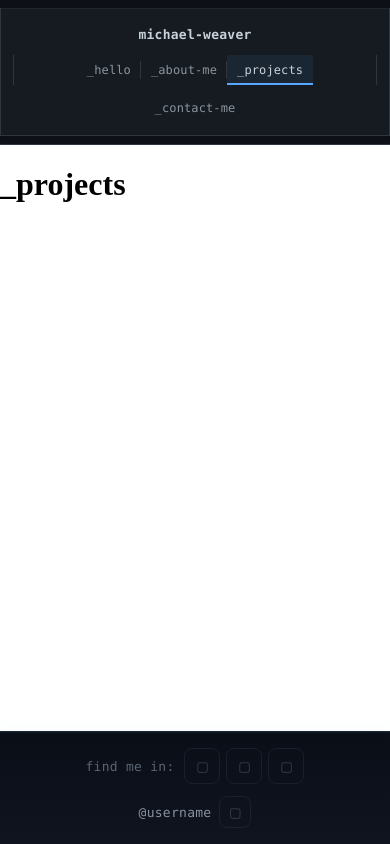
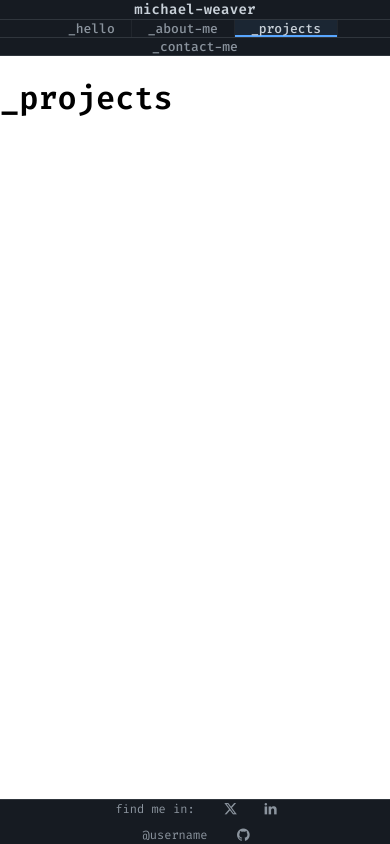
Before and after one commit to vikasthakur70183/MyPortfolio, a React (Vite) app: page /projects in a window 390 px wide. Built offline with nearby package versions, Linux system fonts and the light colour scheme.

Commit message:
create the footer and header for Prorfolio with layout standers

```diff
--- a/package.json
+++ b/package.json
@@ -13,7 +13,8 @@
     "react": "^19.2.0",
     "react-dom": "^19.2.0",
     "react-router": "^7.13.0",
-    "react-router-dom": "^7.13.0"
+    "react-router-dom": "^7.13.0",
+    "remixicon": "^4.8.0"
   },
   "devDependencies": {
     "@eslint/js": "^9.39.1",
--- a/src/components/Footer/Footer.jsx
+++ b/src/components/Footer/Footer.jsx
@@ -4,53 +4,27 @@ import styles from './Footer.module.css'
 function Footer() {
   return (
     <footer className={styles.footer} role="contentinfo">
+      <div className={styles.container}>
         <div className={styles.leftSection}>
           <span className={styles.findMeText}>find me in:</span>
 
           <div className={styles.socialIcons} role="group" aria-label="Social media links">
-          <button
-            type="button"
-            className={styles.iconPlaceholder}
-            aria-label="Find me on Twitter"
-            tabIndex={0}
-          >
-            <span aria-hidden="true">▢</span>
+            <button className={styles.iconTab} aria-label="Twitter">
+              <i className="ri-twitter-x-fill" />
             </button>
 
-          <button
-            type="button"
-            className={styles.iconPlaceholder}
-            aria-label="Find me on LinkedIn"
-            tabIndex={0}
-          >
-            <span aria-hidden="true">▢</span>
-          </button>
-
-          <button
-            type="button"
-            className={styles.iconPlaceholder}
-            aria-label="Find me on another platform"
-            tabIndex={0}
-          >
-            <span aria-hidden="true">▢</span>
+            <button className={styles.iconTab} aria-label="LinkedIn">
+              <i className="ri-linkedin-fill" />
             </button>
           </div>
         </div>
 
-      <div className={styles.centerSection} aria-hidden="true">
-      </div>
-
         <div className={styles.rightSection}>
           <span className={styles.username}>@username</span>
-
-        <button
-          type="button"
-          className={styles.githubPlaceholder}
-          aria-label="View GitHub profile"
-          tabIndex={0}
-        >
-          <span aria-hidden="true">▢</span>
+          <button className={styles.iconTab} aria-label="GitHub">
+            <i className="ri-github-fill" />
           </button>
+        </div>
       </div>
     </footer>
   )
--- a/src/components/Footer/Footer.module.css
+++ b/src/components/Footer/Footer.module.css
@@ -1,244 +1,127 @@
+/* ==========================================================================
+   Footer — Segmented Editor Style (Figma Matched)
+   ========================================================================== */
+
 .footer {
-  --footer-bg-start: #0a0e17;
-  --footer-bg-end: #0f141f;
-  --footer-border: rgba(100, 120, 150, 0.15);
-  --footer-glow: rgba(64, 180, 200, 0.08);
-  --text-primary: #8892a0;
-  --text-secondary: #5a6474;
-  --text-muted: #3d4555;
-  --icon-hover-bg: rgba(100, 120, 150, 0.1);
-  --icon-hover-border: rgba(100, 120, 150, 0.25);
-  --transition-fast: 0.2s ease;
-  --transition-smooth: 0.3s cubic-bezier(0.4, 0, 0.2, 1);
+  --bg-outer: #0d1117;
+  --bg-inner: #161b22;
+  --border-main: #30363d;
+  --border-soft: #21262d;
+
+  --text-primary: #c9d1d9;
+  --text-secondary: #8b949e;
+
+  --accent: #58a6ff;
+  --accent-bg: rgba(88, 166, 255, 0.08);
+  --hover-bg: rgba(177, 186, 212, 0.12);
+
+  width: 100%;
+  background: var(--bg-outer);
+  border-top: 1px solid var(--border-main);
+}
+
+/* ===================== INNER PANEL ===================== */
+.container {
+  max-width: 1200px;
 
   display: flex;
   justify-content: space-between;
-  align-items: center;
+  align-items: stretch;
 
-  min-height: 56px;
-  padding: 0 2rem;
+  background: var(--bg-inner);
+  border-left: 1px solid var(--border-main);
+  border-right: 1px solid var(--border-main);
 
-  background: linear-gradient(
-    180deg,
-    var(--footer-bg-start) 0%,
-    var(--footer-bg-end) 100%
-  );
-
-  backdrop-filter: blur(12px);
-  -webkit-backdrop-filter: blur(12px);
-
-  border-top: 1px solid var(--footer-border);
-  box-shadow:
-    0 1px 0 var(--footer-border),
-    0 4px 20px var(--footer-glow),
-    inset 0 1px 0 var(--footer-glow);
-
-  -webkit-backdrop-filter: blur(12px);
-  backdrop-filter: blur(12px);
-
-  font-family: 'SF Mono', 'Fira Code', 'Consolas', monospace;
-  font-size: 0.8125rem;
-  letter-spacing: 0.02em;
-
-  position: relative;
-  width: 100%;
-  box-sizing: border-box;
+  min-height: 44px;
+  font-family: 'Fira Code', 'SF Mono', monospace;
+  font-size: 0.75rem;
 }
 
+/* ===================== LEFT ===================== */
 .leftSection {
   display: flex;
-  align-items: center;
-  gap: 1rem;
+  align-items: stretch;
 }
 
 .findMeText {
+  display: flex;
+  align-items: center;
+  padding: 0 1rem;
   color: var(--text-secondary);
-  font-weight: 500;
+  border-right: 1px solid var(--border-main);
   white-space: nowrap;
 }
 
+/* ===================== ICON TABS ===================== */
 .socialIcons {
   display: flex;
-  gap: 0.5rem;
 }
 
-.iconPlaceholder {
+.iconTab {
   display: flex;
   align-items: center;
   justify-content: center;
 
-  width: 32px;
-  height: 32px;
+  width: 40px;
+  height: 100%;
 
   background: transparent;
-  border: 1px solid var(--footer-border);
-  border-radius: 6px;
+  border: none;
+  border-right: 1px solid var(--border-soft);
+
+  color: var(--text-secondary);
   cursor: pointer;
 
-  color: var(--text-muted);
-
-  transition: all var(--transition-smooth);
-
-  padding: 0;
+  transition: background 0.15s ease, color 0.15s ease;
 }
 
-.iconPlaceholder:hover {
-  background: var(--icon-hover-bg);
-  border-color: var(--icon-hover-border);
+.iconTab:hover {
+  background: var(--hover-bg);
   color: var(--text-primary);
-  transform: translateY(-1px);
-  box-shadow:
-    0 2px 8px var(--footer-glow),
-    0 0 12px var(--footer-glow);
 }
 
-.iconPlaceholder:focus {
-  outline: none;
-  border-color: rgba(64, 180, 200, 0.4);
-  box-shadow:
-    0 0 0 2px rgba(64, 180, 200, 0.15),
-    0 2px 8px var(--footer-glow);
+.iconTab i {
+  font-size: 0.95rem;
 }
 
-.centerSection {
-  flex: 1;
-  display: flex;
-  justify-content: center;
-  min-width: 80px;
-}
-
+/* ===================== RIGHT ===================== */
 .rightSection {
   display: flex;
-  align-items: center;
-  gap: 0.75rem;
+  align-items: stretch;
+  border-left: 1px solid var(--border-main);
 }
 
 .username {
-  color: var(--text-primary);
-  font-weight: 500;
+  display: flex;
+  align-items: center;
+  padding: 0 1rem;
+  color: var(--text-secondary);
+  border-right: 1px solid var(--border-soft);
   white-space: nowrap;
 }
 
-.githubPlaceholder {
-  display: flex;
-  align-items: center;
-  justify-content: center;
-
-  width: 28px;
-  height: 28px;
-
-  background: transparent;
-  border: 1px solid var(--footer-border);
-  border-radius: 6px;
-  cursor: pointer;
-
-  color: var(--text-muted);
-
-  transition: all var(--transition-smooth);
-
-  padding: 0;
-}
-
-.githubPlaceholder:hover {
-  background: var(--icon-hover-bg);
-  border-color: var(--icon-hover-border);
-  color: var(--text-primary);
-  transform: translateY(-1px);
-  box-shadow:
-    0 2px 8px var(--footer-glow),
-    0 0 12px var(--footer-glow);
-}
-
-.githubPlaceholder:focus {
-  outline: none;
-  border-color: rgba(64, 180, 200, 0.4);
-  box-shadow:
-    0 0 0 2px rgba(64, 180, 200, 0.15),
-    0 2px 8px var(--footer-glow);
-}
-
-@media (max-width: 768px) {
-  .footer {
-    padding: 0 1.25rem;
-    min-height: 52px;
+/* ===================== MOBILE ===================== */
+@media (max-width: 640px) {
+  .container {
+    flex-direction: column;
+    align-items: center;
+    border-left: none;
+    border-right: none;
   }
 
-  .leftSection {
-    gap: 0.75rem;
+  .leftSection,
+  .rightSection {
+    width: 100%;
+    justify-content: center;
+    border: none;
   }
 
-  .socialIcons {
-    gap: 0.375rem;
+  .findMeText,
+  .username {
+    border: none;
   }
 
-  .iconPlaceholder {
-    width: 28px;
-    height: 28px;
-  }
-
-  .githubPlaceholder {
-    width: 26px;
-    height: 26px;
-  }
-
-  .rightSection {
-    gap: 0.5rem;
+  .iconTab {
+    border-right: none;
   }
 }
-
-@media (max-width: 480px) {
-  .footer {
-    flex-direction: column;
-    justify-content: center;
-    align-items: center;
-
-    padding: 1rem 1rem;
-
-    min-height: fit-content;
-    gap: 0.75rem;
-  }
-
-  .leftSection {
-    order: 1;
-    justify-content: center;
-    width: 100%;
-    gap: 0.625rem;
-  }
-
-  .centerSection {
-    order: 2;
-    display: none;
-  }
-
-  .rightSection {
-    order: 3;
-    justify-content: center;
-    width: 100%;
-    gap: 0.5rem;
-  }
-
-  .iconPlaceholder {
-    width: 36px;
-    height: 36px;
-    border-radius: 8px;
-  }
-
-  .githubPlaceholder {
-    width: 32px;
-    height: 32px;
-    border-radius: 8px;
-  }
-}
-
-@media print {
-  .footer {
-    background: none;
-    border-top: 1px solid #ccc;
-    box-shadow: none;
-  }
-
-  .iconPlaceholder,
-  .githubPlaceholder {
-    border: 1px solid #999;
-  }
-}
--- a/src/components/Header/Header.module.css
+++ b/src/components/Header/Header.module.css
@@ -1,364 +1,167 @@
 /* ==========================================================================
-   Header Styles - Dark Futuristic Developer Portfolio
-   Refined for segmented tab design with bordered panels
+   Header Styles — Segmented Editor-Style Tabs (FINAL)
+   Matches reference screenshot exactly
    ========================================================================== */
 
-/* CSS Custom Properties - Design Tokens */
 .header {
-  --header-bg-outer: #0d1117;
-  --header-bg-inner: #161b22;
-  --header-border: #30363d;
-  --header-border-light: #21262d;
+  --bg-outer: #0d1117;
+  --bg-inner: #161b22;
+  --border-main: #30363d;
+  --border-soft: #21262d;
+
   --text-primary: #c9d1d9;
   --text-secondary: #8b949e;
-  --text-muted: #6e7681;
-  --accent-color: #58a6ff;
-  --accent-glow: rgba(88, 166, 255, 0.15);
-  --nav-hover-bg: rgba(177, 186, 212, 0.12);
-  --transition-fast: 0.15s ease;
 
-  position: relative;
+  --accent: #58a6ff;
+  --accent-bg: rgba(88, 166, 255, 0.08);
+
+  --hover-bg: rgba(177, 186, 212, 0.12);
+  --transition: 0.15s ease;
+
   width: 100%;
-  background: var(--header-bg-outer);
-  border-bottom: 1px solid var(--header-border);
+  background: var(--bg-outer);
+  border-bottom: 1px solid var(--border-main);
 }
 
-/* ==========================================================================
-   Container - Centered bordered panel design
-   VISUAL CHANGE: Added inner bordered container appearance
-   ========================================================================== */
+/* ===================== INNER PANEL ===================== */
 .container {
   display: flex;
-  justify-content: space-between;
-  align-items: center;
-  margin: 0 auto;
-  padding: 0 1rem;
+  align-items: stretch;
 
-  min-height: 56px;
 
-  /* Inner container with distinct border */
-  background: var(--header-bg-inner);
-  border: 1px solid var(--header-border);
-  border-top: none;
 
-  /* Subtle inner glow - reduced from excessive blur */
-  box-shadow:
-    inset 0 1px 0 var(--header-border-light),
-    0 1px 3px rgba(0, 0, 0, 0.1);
+  background: var(--bg-inner);
+  border-left: 1px solid var(--border-main);
+  border-right: 1px solid var(--border-main);
 
   font-family: 'SF Mono', 'Fira Code', 'Consolas', monospace;
+  min-height: 52px;
 }
 
-/* ==========================================================================
-   Brand Section - Left side logo/brand name
-   ========================================================================== */
+/* ===================== BRAND ===================== */
 .brand {
-  flex-shrink: 0;
-  padding: 0 0.75rem;
+  display: flex;
+  align-items: center;
+  padding: 0 1rem;
+  border-right: 1px solid var(--border-main);
 }
 
 .brandLink {
-  display: inline-block;
-
   color: var(--text-primary);
   font-size: 0.875rem;
   font-weight: 600;
   letter-spacing: 0.02em;
   text-decoration: none;
-
-  transition: color var(--transition-fast);
 }
 
-.brandLink:hover {
+/* ===================== NAV ===================== */
+.nav {
+  flex: 1;
+  display: flex;
+}
+
+.navList {
+  display: flex;
+  list-style: none;
+  margin: 0;
+  padding: 0;
+}
+
+.navItem {
+  display: flex;
+}
+
+/* ===================== TAB STYLE ===================== */
+.navLink {
+  display: flex;
+  align-items: center;
+
+  padding: 0 1rem;
+  height: 100%;
+
+  font-size: 0.8125rem;
+  font-weight: 500;
+  color: var(--text-secondary);
+  text-decoration: none;
+
+  border-right: 1px solid var(--border-soft);
+  transition: background var(--transition), color var(--transition);
+}
+
+.navLink:hover {
+  background: var(--hover-bg);
   color: var(--text-primary);
 }
 
-.brandLink:focus {
-  outline: none;
+/* ACTIVE TAB — EXACT MATCH */
+.navLink.active {
+  background: var(--accent-bg);
+  color: var(--text-primary);
+  box-shadow: inset 0 -2px 0 var(--accent);
+}
+
+/* ===================== CONTACT TAB ===================== */
+.contact {
+  display: flex;
+  align-items: stretch;
+  border-left: 1px solid var(--border-main);
+}
+
+.contactLink {
+  display: flex;
+  align-items: center;
+
+  padding: 0 1.25rem;
+  font-size: 0.8125rem;
+  font-weight: 500;
+
+  color: var(--text-secondary);
+  text-decoration: none;
+
+  transition: background var(--transition), color var(--transition);
+}
+
+.contactLink:hover {
+  background: var(--hover-bg);
   color: var(--text-primary);
 }
 
-.brandLink:focus-visible {
-  outline: 2px solid var(--accent-color);
-  outline-offset: 3px;
-  border-radius: 2px;
+.contactLink.active {
+  background: var(--accent-bg);
+  color: var(--text-primary);
+  box-shadow: inset 0 -2px 0 var(--accent);
 }
 
-/* ==========================================================================
-   Navigation - Center section with segmented tab links
-   VISUAL CHANGE: Transformed into boxed/segmented tabs with separators
-   ========================================================================== */
-.nav {
-  flex: 1;
-  display: flex;
-  min-width: 0;
-}
-
-/* Container for nav tabs with border separators */
-.navList {
-  display: flex;
-  align-items: center;
-
-  list-style: none;
-  margin: 0;
-  padding: 0;
-
-  /* Vertical separators between nav items */
-  border-left: 1px solid var(--header-border);
-  border-right: 1px solid var(--header-border);
-}
-
-.navItem {
-  margin: 0;
-  padding: 0;
-
-  /* Vertical separator between nav items */
-  position: relative;
-}
-
-.navItem:not(:last-child)::after {
-  content: '';
-  position: absolute;
-  right: 0;
-  top: 50%;
-  transform: translateY(-50%);
-  width: 1px;
-  height: 20px;
-  background: var(--header-border);
-}
-
-/* VISUAL CHANGE: Nav links now look like rectangular tabs */
-.navLink {
-  display: inline-block;
-  padding: 0.625rem 1rem;
-
-  color: var(--text-secondary);
-  font-size: 0.8125rem;
-  font-weight: 500;
-  letter-spacing: 0.01em;
-  text-decoration: none;
-
-  /* Rectangular tab appearance - no/minimal border-radius */
-  border-radius: 0;
-
-  transition: all var(--transition-fast);
-}
-
-.navLink:hover {
-  color: var(--text-primary);
-  background: var(--nav-hover-bg);
-}
-
-.navLink:focus {
-  outline: none;
-  color: var(--text-primary);
-  background: var(--nav-hover-bg);
-}
-
-.navLink:focus-visible {
-  outline: 2px solid var(--accent-color);
+/* ===================== ACCESSIBILITY ===================== */
+.navLink:focus-visible,
+.contactLink:focus-visible,
+.brandLink:focus-visible {
+  outline: 2px solid var(--accent);
   outline-offset: -2px;
 }
 
-/* VISUAL CHANGE: Active tab has highlighted bottom border/accent line */
-.navLink.active {
-  color: var(--text-primary);
-  background: rgba(88, 166, 255, 0.08);
-
-  /* Prominent bottom accent border */
-  box-shadow: inset 0 -2px 0 var(--accent-color);
-}
-
-.navLink.active:hover {
-  color: var(--text-primary);
-  background: rgba(88, 166, 255, 0.12);
-}
-
-/* ==========================================================================
-   Contact Section - Right side contact link
-   VISUAL CHANGE: Styled as a boxed tab to match nav
-   ========================================================================== */
-.contact {
-  flex-shrink: 0;
-  padding-left: 0;
-}
-
-/* VISUAL CHANGE: Contact link now looks like a tab */
-.contactLink {
-  display: inline-block;
-  padding: 0.625rem 1rem;
-
-  color: var(--text-secondary);
-  font-size: 0.8125rem;
-  font-weight: 500;
-  letter-spacing: 0.01em;
-  text-decoration: none;
-
-  /* Rectangular appearance */
-  border-radius: 0;
-
-  transition: all var(--transition-fast);
-}
-
-.contactLink:hover {
-  color: var(--text-primary);
-  background: var(--nav-hover-bg);
-}
-
-.contactLink:focus {
-  outline: none;
-  color: var(--text-primary);
-  background: var(--nav-hover-bg);
-}
-
-.contactLink:focus-visible {
-  outline: 2px solid var(--accent-color);
-  outline-offset: -2px;
-}
-
-/* VISUAL CHANGE: Active state with bottom accent border */
-.contactLink.active {
-  color: var(--text-primary);
-  background: rgba(88, 166, 255, 0.08);
-  box-shadow: inset 0 -2px 0 var(--accent-color);
-}
-
-.contactLink.active:hover {
-  color: var(--text-primary);
-  background: rgba(88, 166, 255, 0.12);
-}
-
-/* ==========================================================================
-   Tablet Breakpoint (<= 768px)
-   VISUAL CHANGE: Tighter spacing, maintains tab structure
-   ========================================================================== */
-@media (max-width: 768px) {
-  .container {
-    padding: 0 0.75rem;
-    min-height: 52px;
-  }
-
-  .brandLink {
-    font-size: 0.8125rem;
-  }
-
-  .navLink {
-    padding: 0.5rem 0.75rem;
-    font-size: 0.75rem;
-  }
-
-  .navItem:not(:last-child)::after {
-    height: 16px;
-  }
-
-  .contactLink {
-    padding: 0.5rem 0.75rem;
-    font-size: 0.75rem;
-  }
-}
-
-/* ==========================================================================
-   Mobile Breakpoint (<= 480px)
-   VISUAL CHANGE: Stacked layout, maintains tab appearance
-   ========================================================================== */
-@media (max-width: 480px) {
-  .header {
-    padding: 0.5rem 0;
-  }
-
+/* ===================== MOBILE ===================== */
+@media (max-width: 640px) {
   .container {
     flex-direction: column;
-    justify-content: center;
-    align-items: center;
-
-    padding: 0.75rem;
-    min-height: fit-content;
-    gap: 0.5rem;
-
-    border-left: 1px solid var(--header-border);
-    border-right: 1px solid var(--header-border);
+    max-width: 100%;
+    border-left: none;
+    border-right: none;
   }
 
   .brand {
-    order: 1;
-    padding: 0.25rem 0.5rem;
-  }
-
-  .brandLink {
-    font-size: 0.8125rem;
+    justify-content: center;
+    border-right: none;
+    border-bottom: 1px solid var(--border-main);
   }
 
   .nav {
-    order: 2;
-    width: 100%;
-    min-width: unset;
-  }
-
-  /* Mobile nav list maintains border separators */
-  .navList {
-    width: 100%;
     justify-content: center;
   }
 
-  .navItem:not(:last-child)::after {
-    height: 18px;
-  }
-
-  .navLink {
-    padding: 0.5rem 0.625rem;
-    font-size: 0.75rem;
-  }
-
   .contact {
-    order: 3;
-    padding: 0;
-  }
-
-  .contactLink {
-    padding: 0.5rem 0.75rem;
-    font-size: 0.75rem;
+    justify-content: center;
+    border-left: none;
+    border-top: 1px solid var(--border-main);
   }
 }
-
-/* ==========================================================================
-   Accessibility - Reduced Motion Preference
-   ========================================================================== */
-@media (prefers-reduced-motion: reduce) {
-  .header,
-  .container,
-  .brandLink,
-  .navLink,
-  .contactLink {
-    transition: none;
-  }
-
-  .brandLink:hover,
-  .navLink:hover,
-  .contactLink:hover {
-    transform: none;
-    box-shadow: none;
-  }
-}
-
-/* ==========================================================================
-   Print Styles
-   ========================================================================== */
-@media print {
-  .header {
-    background: none;
-    border-bottom: 1px solid #ccc;
-    box-shadow: none;
-  }
-
-  .container {
-    background: none;
-    box-shadow: none;
-    border: 1px solid #ccc;
-  }
-
-  .brandLink,
-  .navLink,
-  .contactLink {
-    color: #333;
-  }
-}
--- a/src/index.css
+++ b/src/index.css
@@ -1,3 +1,12 @@
+/* Fira Code Font Import from Google Fonts */
+/* Weights: 400 (Regular), 500 (Medium), 600 (SemiBold) */
+@import url('https://fonts.googleapis.com/css2?family=Fira+Code:wght@400;500;600&display=swap');
+
+:root {
+  /* Global monospace font with CSS variable for consistency */
+  --font-mono: 'Fira Code', 'SF Mono', 'Consolas', 'Monaco', 'Andale Mono', 'Ubuntu Mono', monospace;
+}
+
 #root {
   margin: 0;
   padding: 0;
@@ -6,4 +15,6 @@
 body {
   margin: 0;
   padding: 0;
+  font-family: var(--font-mono);
+  font-display: swap;
 }
--- a/src/main.jsx
+++ b/src/main.jsx
@@ -2,6 +2,8 @@ import { createRoot } from 'react-dom/client';
 import './index.css';
 import { RouterProvider } from 'react-router/dom';
 import router from './Navigation.jsx';
+import 'remixicon/fonts/remixicon.css'
+
 
 createRoot(document.getElementById('root')).render(
   <RouterProvider router={router} />
```
Also changed, not shown: 1 other file (tests, documents, lock files or other folders). Lines whose indentation alone changed are shown as unchanged.
